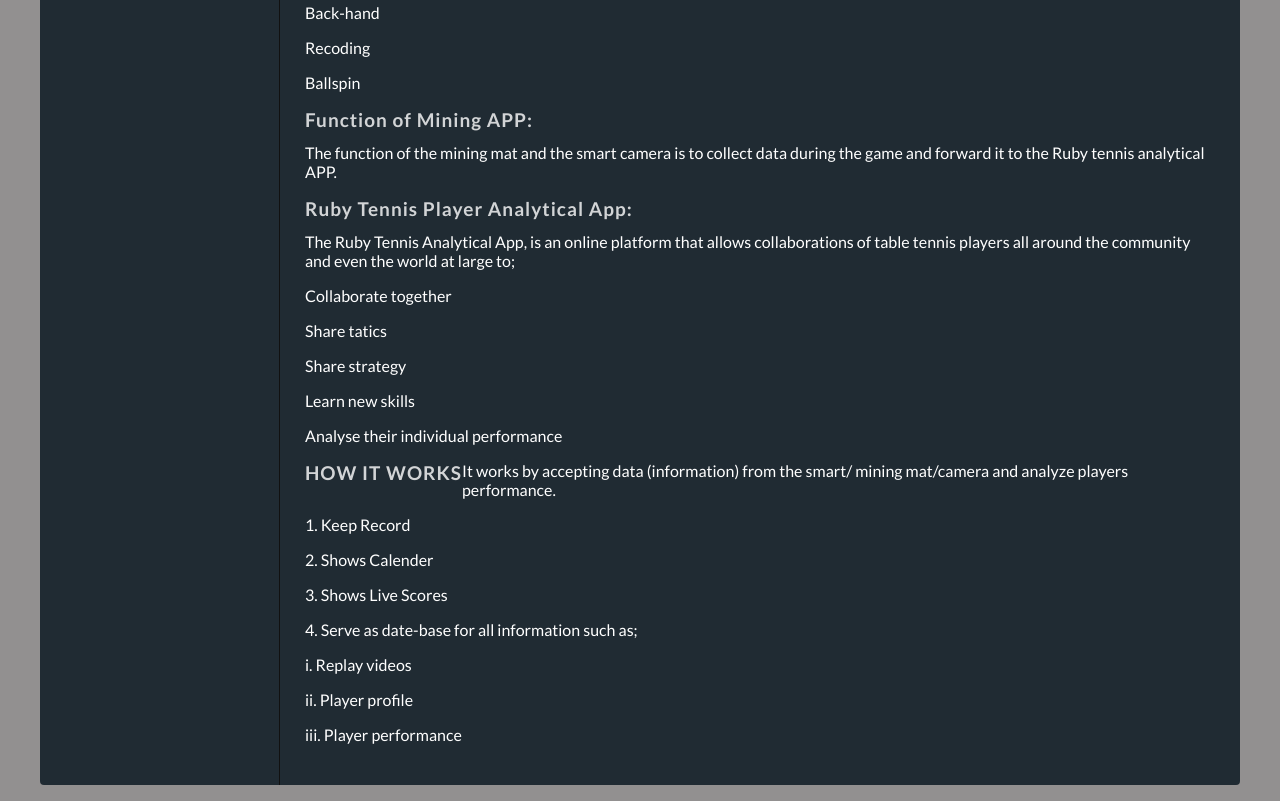
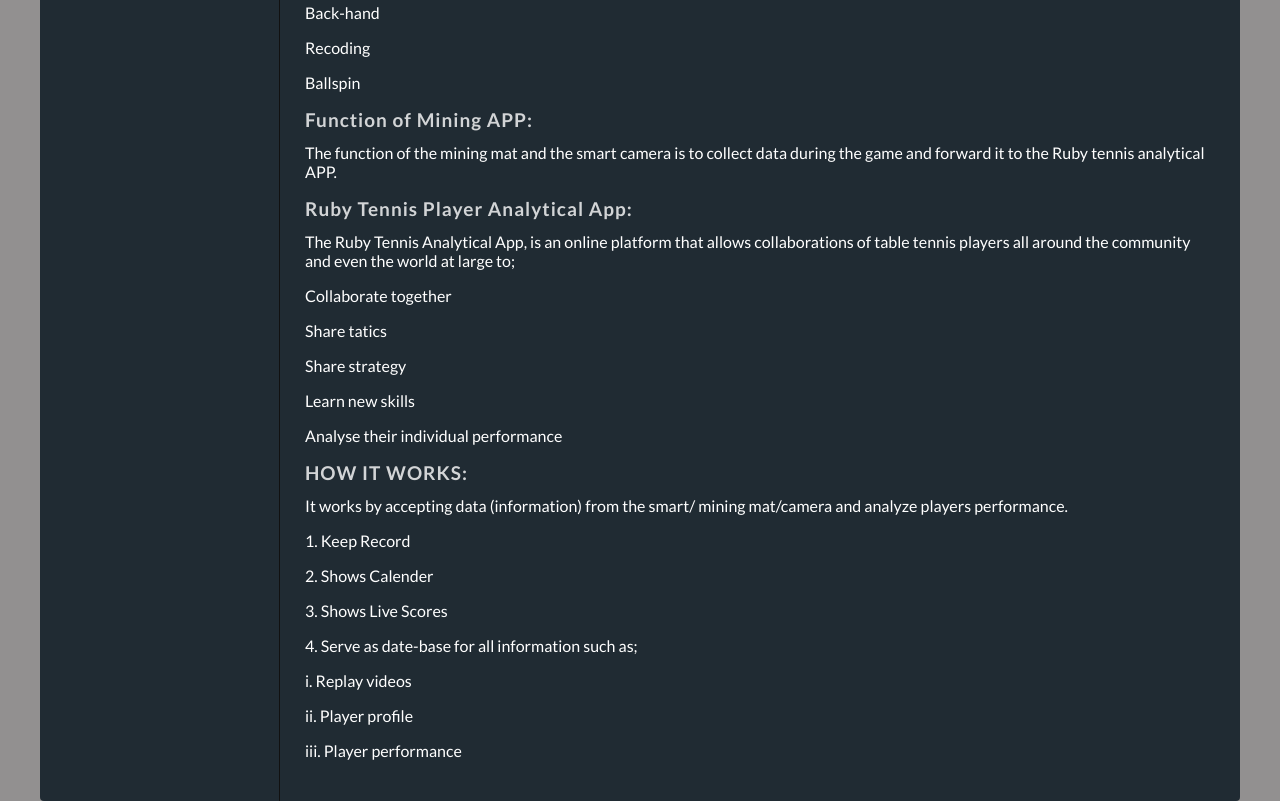
Before and after one commit to iamebenezer/rubygamechangers, a plain HTML site: page about2.html in a window 1280 px wide. Shown: the part 1548-2349 px from the top of the page. Drawn offline with Linux system fonts and the light colour scheme.

Commit message:
Update about2.html

```diff
--- a/about2.html
+++ b/about2.html
@@ -123,7 +123,7 @@ technology will be cheaper when the technology is finally actualised.</p>
                     <p> Share strategy</p>
                     <p> Learn new skills</p>
                     <p> Analyse their individual performance</p>
-        <h2 style="font-weight:600;">HOW IT WORKS</h2>
+        <h2 style="font-weight:600;">HOW IT WORKS:</h2><br>
 <p>It works by accepting data (information) from the smart/ mining
     mat/camera and analyze players performance.</p>
         <p> 1. Keep Record</p>
```
